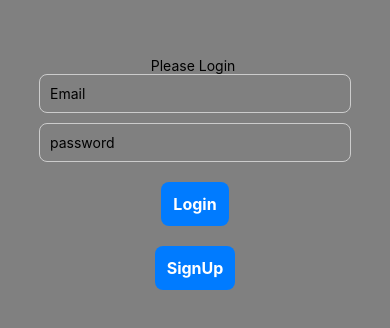
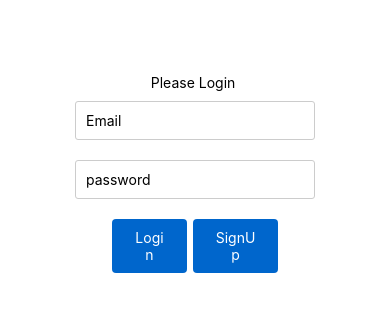
Before and after one commit to rajeevthapa09/CS571FinalProject, a React Native app in the folder frontend/: screen /login in a window 390 px wide. Shown: the part 244-572 px from the top of the page. Built offline with nearby package versions, Linux system fonts and the light colour scheme.

Commit message:
improved the look

```diff
--- a/frontend/components/Notes/Notes.js
+++ b/frontend/components/Notes/Notes.js
@@ -3,6 +3,7 @@ import { useNavigation } from '@react-navigation/native';
 import { getNotes } from "../../utils/network";
 import { useContext, useEffect, useState } from "react";
 import GlobalContext from "../../utils/context";
+import styles from "../../styles/myStyles";
 
 export default function Notes() {
     const {state, setState} = useContext(GlobalContext)
@@ -27,8 +28,8 @@ export default function Notes() {
 
     return (
         <View>
-            <TouchableHighlight style={styles.button} onPress={addNote}>
-                <Text style={styles.buttonText}>Add Note</Text>
+            <TouchableHighlight style={[styles.buttonNotes, {width: 100, marginLeft: 250}]} onPress={addNote}>
+                <Text style={styles.buttonTextNotes}>Add Note</Text>
             </TouchableHighlight>
             <View style={styles.notes}>
                 <View style={{ flex: 1.5 }}><Text>Notes</Text></View>
@@ -81,46 +82,46 @@ function Display({ note, setNotes }) {
     )
 }
 
-const styles = StyleSheet.create({
-    notes: {
-        flex: 1,
-        flexDirection: "row",
-        padding: 10
-    },
-    button: {
-        borderWidth: 1,
-        borderColor: '#0066cc',
-        borderRadius: 14,
-        paddingHorizontal: 10,
-        paddingVertical: 3,
-        backgroundColor: '#fff',
-        marginTop: 10,
-        width: 90,
-        marginLeft: "75%"
-    },
-    buttonText: {
-        color: '#0066CC',
-        fontSize: 12,
-        textAlign: 'center',
-    },
-    edges: {
-        flex: 1,
-        alignItems: 'center',
-        justifyContent: 'center',
-        padding: 5,
-        minWidth: 50,
-    },
-    button: {
-        borderWidth: 1,
-        borderColor: '#0066CC',
-        borderRadius: 14,
-        paddingHorizontal: 10,
-        paddingVertical: 3,
-        backgroundColor: '#fff',
-    },
-    buttonText: {
-        color: '#0066CC',
-        fontSize: 12,
-        textAlign: 'center',
-    },
-})
+// const styles = StyleSheet.create({
+//     notes: {
+//         flex: 1,
+//         flexDirection: "row",
+//         padding: 10
+//     },
+//     button: {
+//         borderWidth: 1,
+//         borderColor: '#0066cc',
+//         borderRadius: 14,
+//         paddingHorizontal: 10,
+//         paddingVertical: 3,
+//         backgroundColor: '#fff',
+//         marginTop: 10,
+//         width: 90,
+//         marginLeft: "75%"
+//     },
+//     buttonText: {
+//         color: '#0066CC',
+//         fontSize: 12,
+//         textAlign: 'center',
+//     },
+//     edges: {
+//         flex: 1,
+//         alignItems: 'center',
+//         justifyContent: 'center',
+//         padding: 5,
+//         minWidth: 50,
+//     },
+//     button: {
+//         borderWidth: 1,
+//         borderColor: '#0066CC',
+//         borderRadius: 14,
+//         paddingHorizontal: 10,
+//         paddingVertical: 3,
+//         backgroundColor: '#fff',
+//     },
+//     buttonText: {
+//         color: '#0066CC',
+//         fontSize: 12,
+//         textAlign: 'center',
+//     },
+// })
--- a/frontend/components/Profile/Login.js
+++ b/frontend/components/Profile/Login.js
@@ -11,6 +11,7 @@ import Layout from "./Layout";
 import GlobalContext from "../../utils/context";
 import { myLogin } from "../../utils/network";
 import AsyncStorage from "@react-native-async-storage/async-storage";
+import styles from "../../styles/myStyles";
 
 export default function Login() {
   const [login, setLogin] = useState({ email: "", password: "" });
@@ -22,7 +23,7 @@ export default function Login() {
     try {
       const ret = await myLogin(login.email, login.password);
       if (ret && ret.success) {
-        setState({ ...state, token: ret.data.token, userInfo: {name:ret.data.name, phone: ret.data.phone, email: ret.data.email, address: ret.data.address}});
+        setState({ ...state, token: ret.data.token, userInfo: { name: ret.data.name, phone: ret.data.phone, email: ret.data.email, address: ret.data.address } });
         console.log("userinfo", state, "ret", ret);
         await AsyncStorage.setItem("token", ret.data);
       } else {
@@ -53,42 +54,45 @@ export default function Login() {
         placeholder="password"
         secureTextEntry={true}
       />
-      <TouchableHighlight style={styles.button} onPress={handleLoginButton}>
-        <Text style={styles.buttonText}>Login</Text>
-      </TouchableHighlight>
-      <TouchableHighlight style={styles.button} onPress={handleSignUpButton}>
-        <Text style={styles.buttonText}>SignUp</Text>
-      </TouchableHighlight>
+      <View style={{flexDirection: "row"}}>
+        <TouchableHighlight style={[styles.submitButton, { width: 75, marginHorizontal: 3 }]} onPress={handleLoginButton}>
+          <Text style={[styles.submitButtonText, { fontSize: 14 }]}>Login</Text>
+        </TouchableHighlight>
+        <TouchableHighlight style={[styles.submitButton, { width: 85, marginHorizontal: 3 }]} onPress={handleSignUpButton}>
+          <Text style={[styles.submitButtonText, { fontSize: 14 }]}>SignUp</Text>
+        </TouchableHighlight>
+      </View>
+
     </View>
   );
 }
 
-const styles = StyleSheet.create({
-  container: {
-    flex: 1,
-    justifyContent: "center",
-    alignItems: "center",
-    backgroundColor: "gray",
-  },
-  input: {
-    width: "80%",
-    padding: 10,
-    marginBottom: 10,
-    borderWidth: 1,
-    borderColor: "#ccc",
-    borderRadius: 8,
-  },
-  button: {
-    backgroundColor: "#007BFF",
-    borderRadius: 8,
-    padding: 12,
-    alignItems: "center",
-    justifyContent: "center",
-    margin: 10,
-  },
-  buttonText: {
-    color: "#fff",
-    fontSize: 16,
-    fontWeight: "bold",
-  },
-});
+// const styles = StyleSheet.create({
+//   container: {
+//     flex: 1,
+//     justifyContent: "center",
+//     alignItems: "center",
+//     backgroundColor: "gray",
+//   },
+//   input: {
+//     width: "80%",
+//     padding: 10,
+//     marginBottom: 10,
+//     borderWidth: 1,
+//     borderColor: "#ccc",
+//     borderRadius: 8,
+//   },
+//   button: {
+//     backgroundColor: "#007BFF",
+//     borderRadius: 8,
+//     padding: 12,
+//     alignItems: "center",
+//     justifyContent: "center",
+//     margin: 10,
+//   },
+//   buttonText: {
+//     color: "#fff",
+//     fontSize: 16,
+//     fontWeight: "bold",
+//   },
+// });
--- a/frontend/styles/myStyles.js
+++ b/frontend/styles/myStyles.js
@@ -1,6 +1,12 @@
 import { StyleSheet } from "react-native";
 
 const styles = StyleSheet.create({
+  container: {
+    flex: 1,
+    justifyContent: "center",
+    alignItems: "center",
+    backgroundColor: "white",
+  },
   root: {
     flex: 1,
     backgroundColor: "#008000",
@@ -73,7 +79,7 @@ const styles = StyleSheet.create({
     borderWidth: 1,
     borderColor: '#0066CC',
     borderRadius: 14,
-    width:80,
+    width: 80,
     paddingHorizontal: 10,
     paddingVertical: 3,
     backgroundColor: '#fff',
@@ -99,6 +105,39 @@ const styles = StyleSheet.create({
     color: '#0066CC',
     fontWeight: '300',
   },
+  notes: {
+    flex: 1,
+    flexDirection: "row",
+    padding: 10
+  },
+  buttonNotes: {
+    borderWidth: 1,
+    borderColor: '#0066cc',
+    borderRadius: 14,
+    paddingHorizontal: 10,
+    paddingVertical: 3,
+    backgroundColor: '#fff',
+    marginTop: 10,
+    width: 90,
+    marginLeft: "75%"
+  },
+  buttonTextNotes: {
+    color: '#0066CC',
+    fontSize: 12,
+    textAlign: 'center',
+  },
+  edgesNotes: {
+    flex: 1,
+    alignItems: 'center',
+    justifyContent: 'center',
+    padding: 5,
+    minWidth: 50,
+  },
+  buttonTextNotes: {
+    color: '#0066CC',
+    fontSize: 12,
+    textAlign: 'center',
+  },
 });
 
 export default styles;
```
